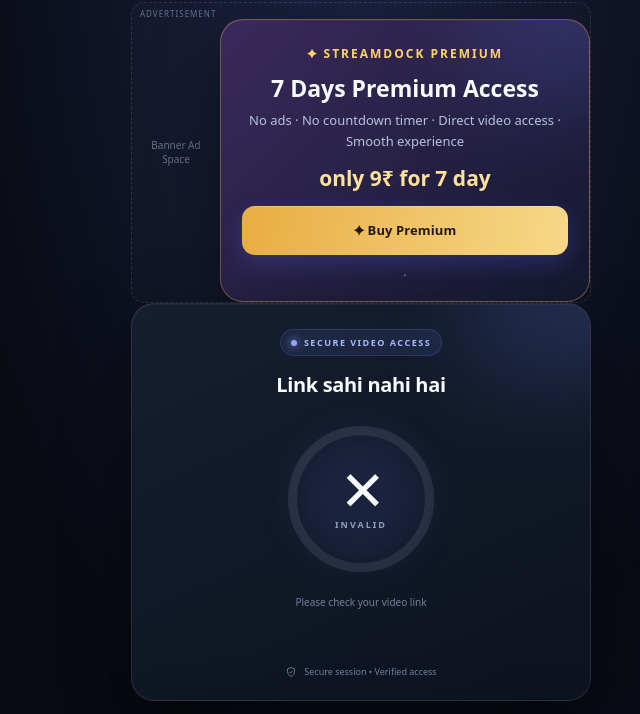
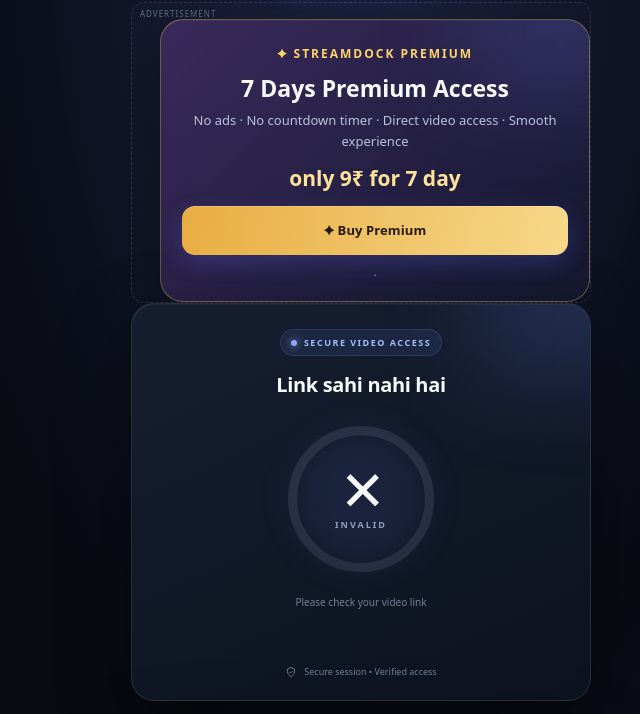
Before and after one commit to KingVishal703/nezuko-mini-app-, a plain HTML site: page timer.html in a window 1280 px wide. Shown: the part 68-782 px from the top of the page, without its empty margins (279-919 px from the left). Drawn offline with Linux system fonts and the light colour scheme.

Commit message:
Change ad placeholder to empty div
Updated the ad placeholder to be empty instead of containing text.

```diff
--- a/timer.html
+++ b/timer.html
@@ -153,7 +153,7 @@ h1{
   <!-- Optional banner placement. Keep empty unless you add a separate banner ad. -->
   <div class="ad-slot" id="ad-top">
     <span class="ad-label">ADVERTISEMENT</span>
-    <div class="ad-placeholder">Banner Ad Space</div>
+    <div class="ad-placeholder"></div>
     <!-- TOP BANNER AD CODE YAHAN LAGAYEIN -->
     <section class="card" id="premiumCard" style="margin-top:16px;text-align:left;border:1px solid rgba(255,204,92,.35);background:linear-gradient(135deg,rgba(60,42,93,.96),rgba(20,25,48,.98))">
     <div class="content">
```
